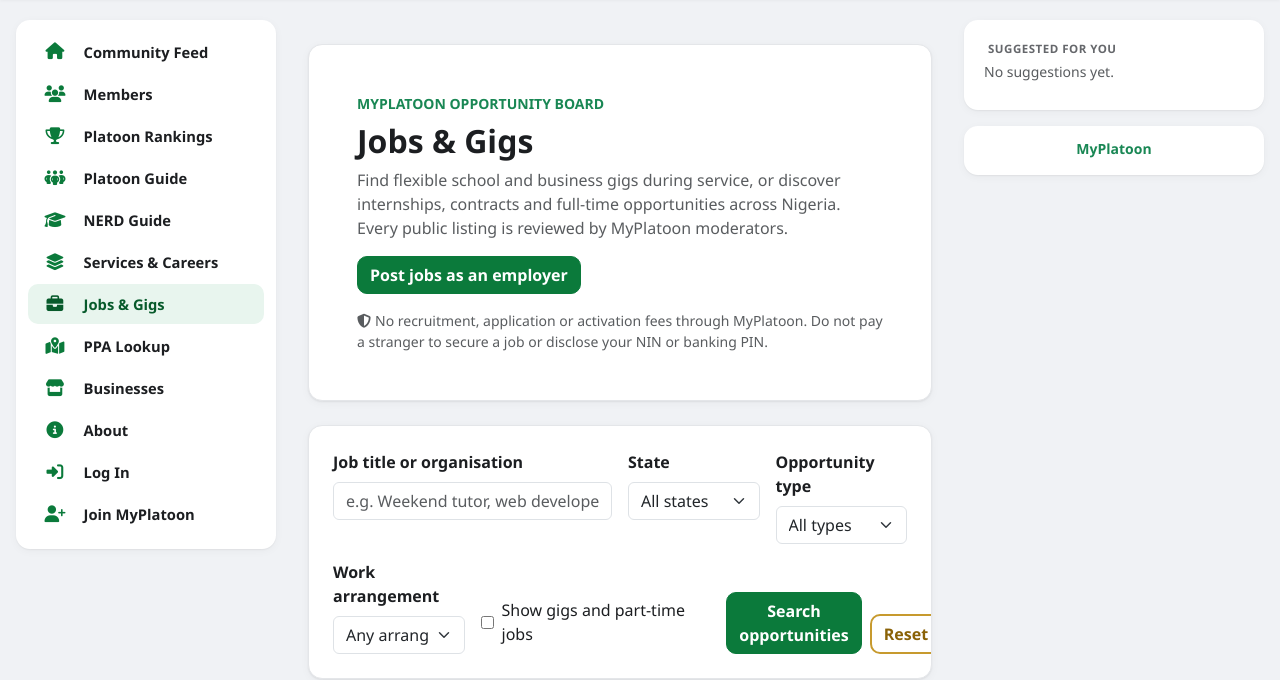
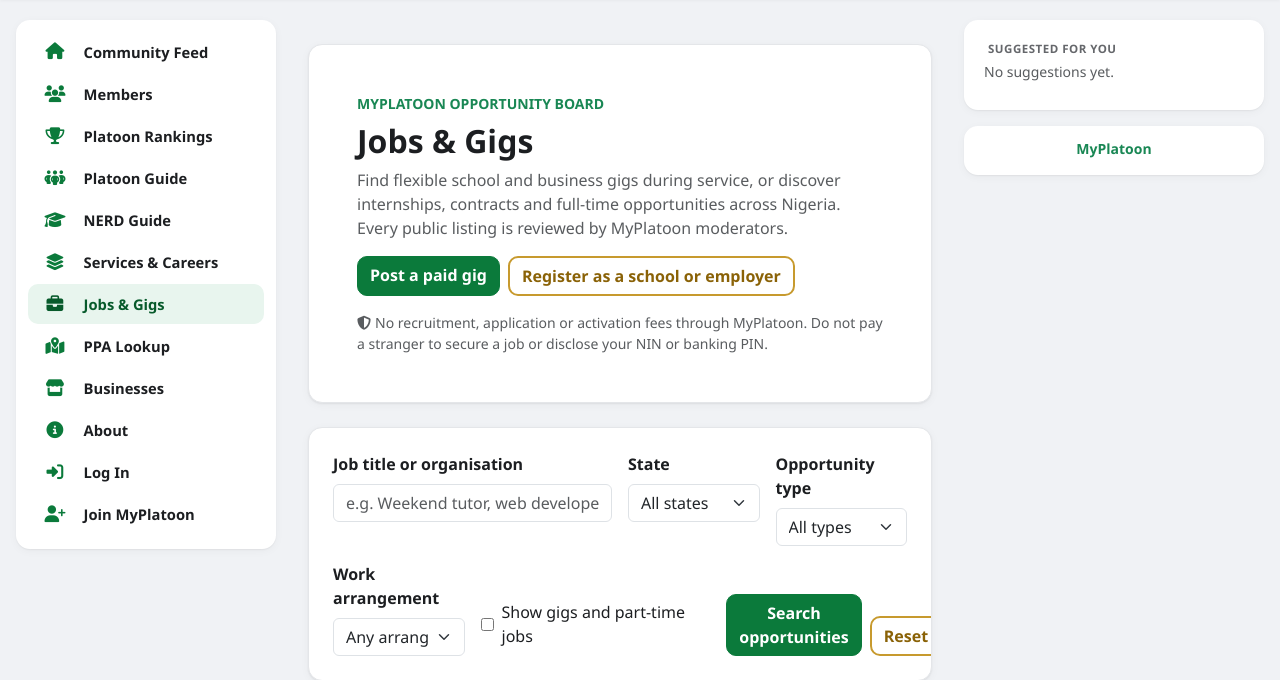
Before and after one commit to Simmyt3r/MyPlatoon, a Flask app: page /jobs/ in a window 1280 px wide. Shown: the part 56-736 px from the top of the page. Run offline with Flask 3, Linux system fonts and the light colour scheme; data that the repository does not hold is empty; some libraries are stand-ins or nearby versions.

Commit message:
feat(jobs-ui): promote dedicated gig owner registration on job board

```diff
--- a/app/templates/jobs/index.html
+++ b/app/templates/jobs/index.html
@@ -8,7 +8,8 @@
     <h1 class="h2 fw-bold mb-2">Jobs &amp; Gigs</h1>
     <p class="text-muted mb-3">Find flexible school and business gigs during service, or discover internships, contracts and full-time opportunities across Nigeria. Every public listing is reviewed by MyPlatoon moderators.</p>
     <div class="d-flex flex-wrap gap-2">
-      <a href="{{ url_for('jobs.employer_register') }}" class="btn btn-p5">Post jobs as an employer</a>
+      <a href="{{ url_for('jobs.gig_owners') }}" class="btn btn-p5">Post a paid gig</a>
+      <a href="{{ url_for('jobs.employer_register') }}" class="btn btn-p5-outline">Register as a school or employer</a>
       {% if current_user.is_authenticated and current_user.role == 'member' %}
         <a href="{{ url_for('jobs.for_me') }}" class="btn btn-p5-outline">Jobs for me</a>
         <a href="{{ url_for('jobs.saved') }}" class="btn btn-p5-outline">Saved jobs</a>
```
